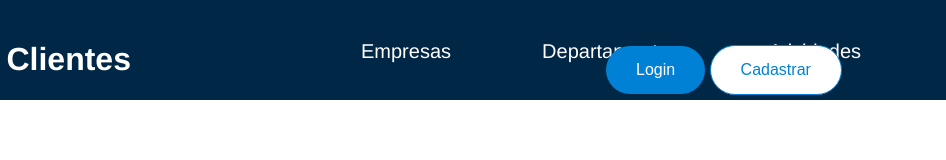
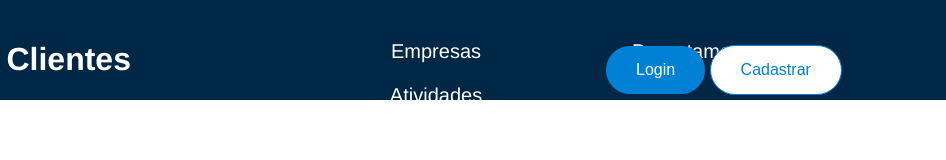
Before and after one commit to Matheus0065/html, a plain HTML site: page htmls/menu-top.html in a window 1280 px wide. Shown: the full height of the page, 334-1280 px from the left. Drawn offline with Linux system fonts and the light colour scheme.

Commit message:
Trocado o nome do arquivo para menu-top

```diff
--- a/htmls/estilo.css
+++ b/htmls/estilo.css
@@ -85,7 +85,8 @@ h1{
 }
 #menu-top ul li{
     list-style: none;
-    display: inline-block;
+    display: inline;
+    padding: 30px;
     width: 200px;
     height: 40px;
 }
```
Also changed, not shown: htmls/menu-top.html (renamed from htmls/segundo_layout.html).
